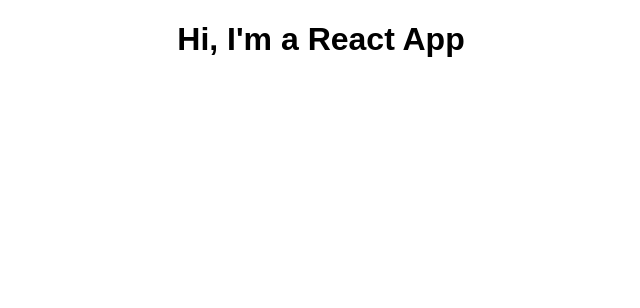
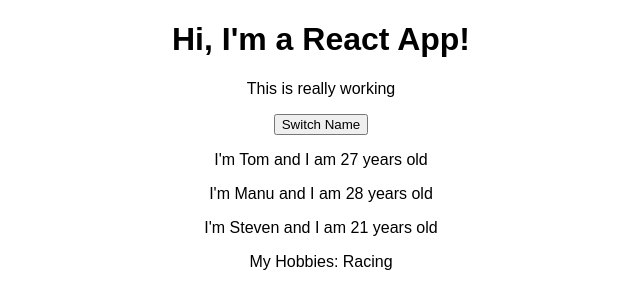
Before and after one commit to jack-chen1688/React-Complete, a React (Create React App) app in the folder react-complete-guide/: page / in a window 1280 px wide. Shown: the top 308 px of the page, without its empty margins (319-959 px from the left). Built offline with nearby package versions, Linux system fonts and the light colour scheme.

Commit message:
Added codes for Person component.

```diff
--- a/react-complete-guide/src/App.js
+++ b/react-complete-guide/src/App.js
@@ -1,14 +1,81 @@
 import React, { Component } from 'react';
+//import React, { useState } from 'react';
 import './App.css';
+import Person from './Person/Person';
 
 class App extends Component {
+  state = {
+    persons: [
+      { name: 'Tom', age: 27},
+      { name: 'Manu', age: 28},
+      { name: 'Steven', age: 21}
+    ]
+  }
+
+  switchNameHandler = () => {
+    this.setState({
+      persons: [
+        { name: 'John', age: 27},
+        { name: 'Manu', age: 28},
+        { name: 'Steven', age: 21}
+      ]
+    })
+  }
+
   render() {
     return (
       <div className="App">
-        <h1>Hi, I'm a React App</h1>
+        <h1>Hi, I'm a React App!</h1>
+        <p>This is really working</p>
+        <button onClick={this.switchNameHandler}> Switch Name </button>
+        <Person name = {this.state.persons[0].name} age={this.state.persons[0].age}/>
+        <Person name={this.state.persons[1].name} age={this.state.persons[1].age}/>
+        <Person name={this.state.persons[2].name}
+          age={this.state.persons[2].age}
+          click={this.switchNameHandler}>
+          My Hobbies: Racing
+        </Person>
       </div>
     );
   }
 }
 
 export default App;
+
+// const app = props => {
+
+//   const [personsState, setPersonsState] = useState(
+//     {
+//       persons: [
+//         { name: 'Toms', age: 27},
+//         { name: 'Manu', age: 28},
+//         { name: 'Steven', age: 21}
+//       ]
+//     }
+//   );
+
+//   const switchNameHandler = () => {
+//     setPersonsState({
+//       persons: [
+//         { name: 'John', age: 27},
+//         { name: 'Manu', age: 28},
+//         { name: 'Steven', age: 21}
+//       ]
+//     })
+//   }
+
+//   return (
+//     <div className="App">
+//       <h1>Hi, I'm a React App!</h1>
+//       <p>This is really working</p>
+//       <button onClick={switchNameHandler}> Switch Name </button>
+//       <Person name= {personsState.persons[0].name} age={personsState.persons[0].age}/>
+//       <Person name= {personsState.persons[1].name} age={personsState.persons[1].age}/>
+//       <Person name= {personsState.persons[2].name} age={personsState.persons[2].age}>
+//         My Hobbies: Racing
+//       </Person>
+//     </div>
+//   );
+// }
+
+// export default app
--- /dev/null
+++ b/react-complete-guide/src/Person/Person.js
@@ -0,0 +1,12 @@
+import React from 'react'
+
+const person = (props) => {
+    return (
+        <div>
+            <p onClick={props.click}>I'm {props.name} and I am {props.age} years old</p>
+            <p>{props.children}</p>
+        </div>
+    );
+};
+
+export default person;
```
